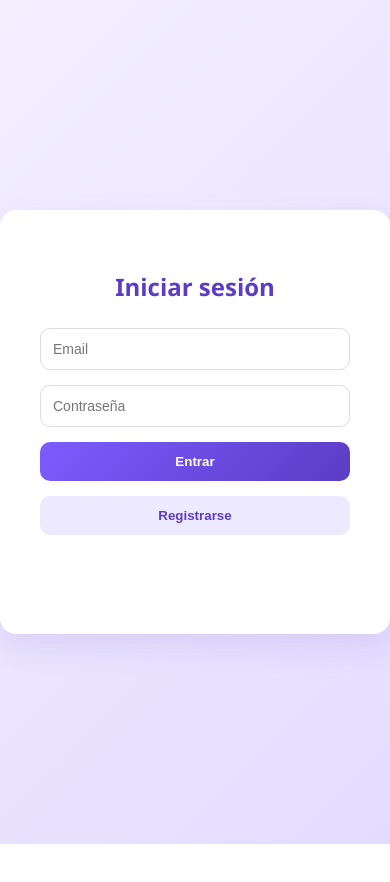
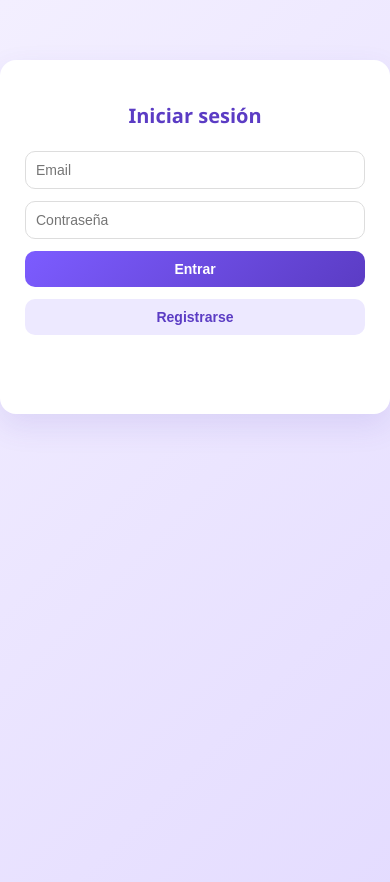
Before and after one commit to ValeSanguinetti/mi-diario-lecturasV2, a website: page index.html in a window 390 px wide. Before the commit the page ends 844 px from the top, so only its background shows below. Drawn offline with nearby package versions, Linux system fonts and the light colour scheme.

Commit message:
Proyecto actualizado 04/03/26 16:07

```diff
--- a/css/login.css
+++ b/css/login.css
@@ -6,7 +6,7 @@
   margin: 0;
   font-family: 'Segoe UI', sans-serif;
   background: linear-gradient(135deg, #f3efff, #e4dcff);
-  height: 100vh;
+   min-height: 100svh;
   display: flex;
   justify-content: center;
   align-items: center;
@@ -81,3 +81,36 @@
   display: flex;
   justify-content: center;
 }
+
+/* ===== LOGIN RESPONSIVE ===== */
+
+@media (max-width: 480px) {
+   .login-body {
+    align-items: flex-start;
+    padding-top: 60px;
+  }
+  .login-card {
+    width: 90%;       /* ocupa casi todo el ancho */
+    padding: 25px;    /* menos padding para móviles */
+    gap: 12px;
+  }
+
+  .login-card h2 {
+    font-size: 20px;  /* título más pequeño */
+  }
+
+  .login-card input,
+  .login-card button {
+    font-size: 14px;  /* inputs y botones más proporcionales */
+    padding: 10px;
+  }
+
+  .login-card button:hover {
+    transform: none;  /* efecto más simple en móvil */
+    box-shadow: none;
+  }
+
+  #mensaje {
+    font-size: 12px;
+  }
+}
```
